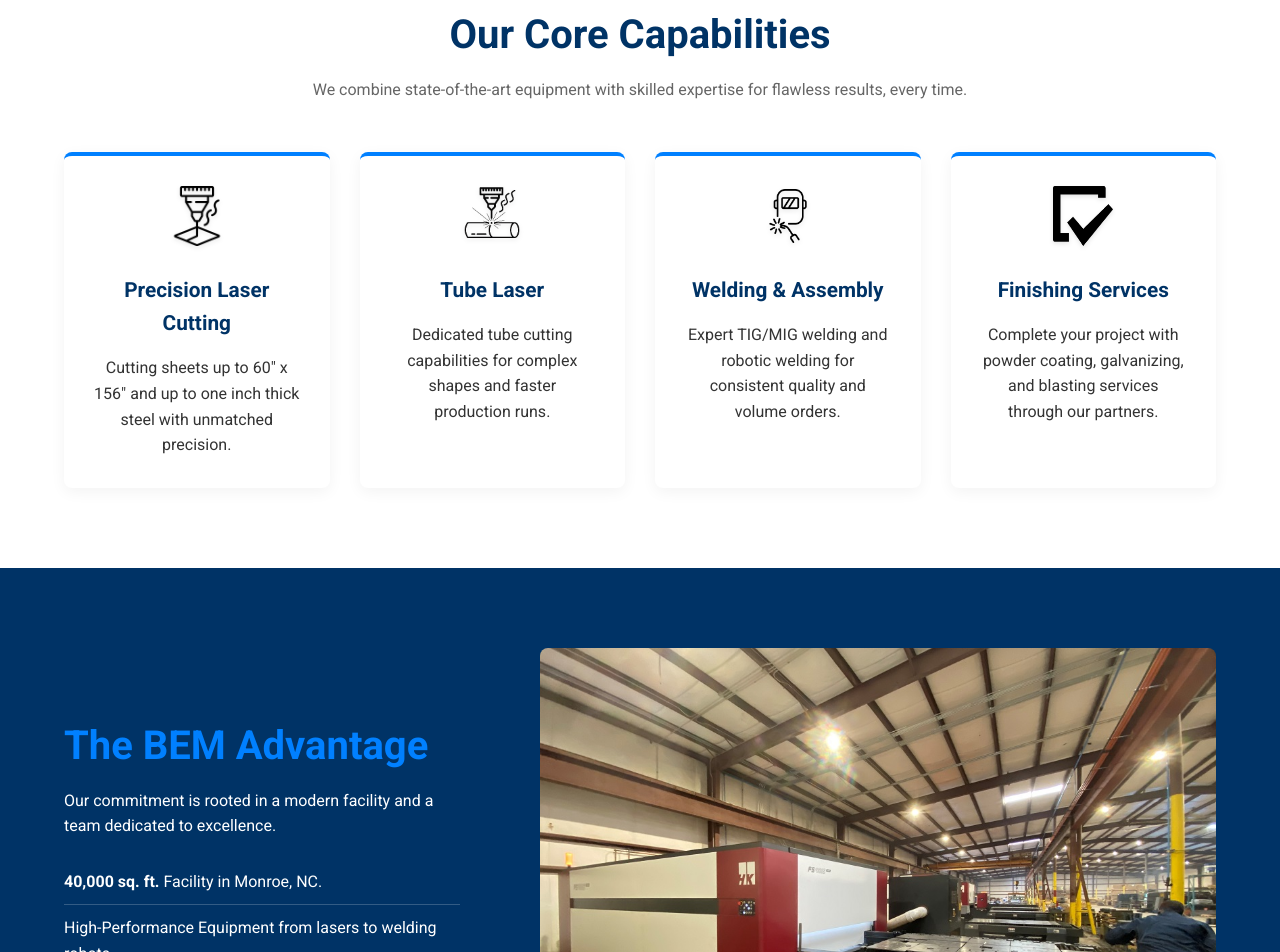
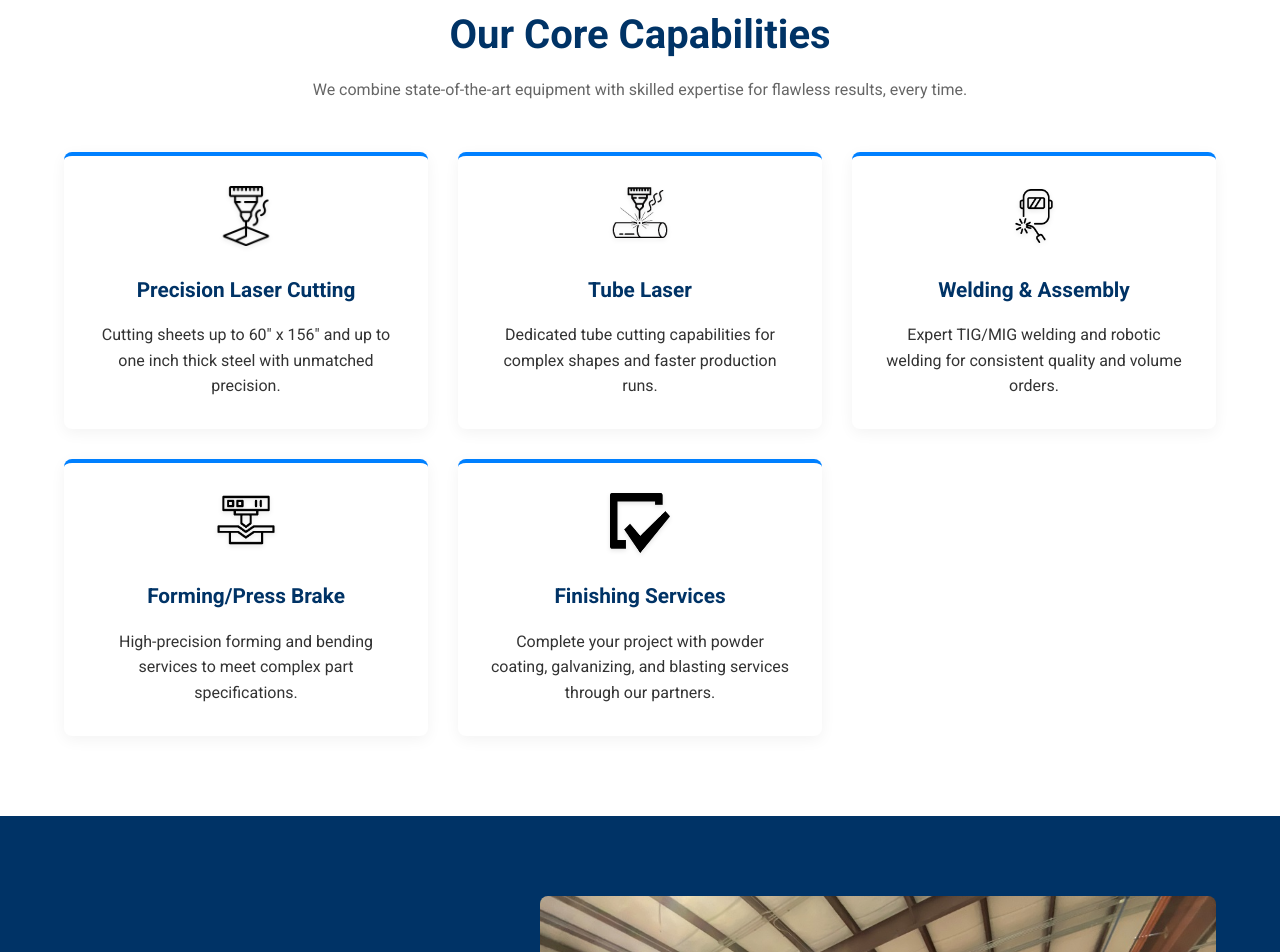
Before and after one commit to csprolesUNCC/brownequipment, a website: page index.html in a window 1280 px wide. Shown: the part 802-1754 px from the top of the page. Drawn offline with Linux system fonts and the light colour scheme.

Commit message:
Added additional service

```diff
--- a/index.html
+++ b/index.html
@@ -61,6 +61,12 @@
                     <h3>Welding & Assembly</h3>
                     <p>Expert TIG/MIG welding and robotic welding for consistent quality and volume orders.</p>
                 </div>
+
+                <div class="service-card">
+                    <img src="images/press-brake-icon.png" alt="Press Brake Icon">
+                    <h3>Forming/Press Brake</h3>
+                    <p>High-precision forming and bending services to meet complex part specifications.</p>
+                </div>
                 <div class="service-card">
                     <img src="images/check-icon.png" alt="Finishing Icon">
                     <h3>Finishing Services</h3>
--- a/styles/styles.css
+++ b/styles/styles.css
@@ -154,9 +154,16 @@ h2 {
 
 .services-grid {
     display: grid;
-    grid-template-columns: repeat(auto-fit, minmax(250px, 1fr));
+    grid-template-columns: repeat(auto-fit, minmax(280px, 1fr));
     gap: 30px;
     text-align: center;
+    margin-top: 40px;
+}
+
+@media (min-width: 1024px) {
+    .services-grid {
+        grid-template-columns: repeat(3, 1fr);
+    }
 }
 
 .service-card {
```
